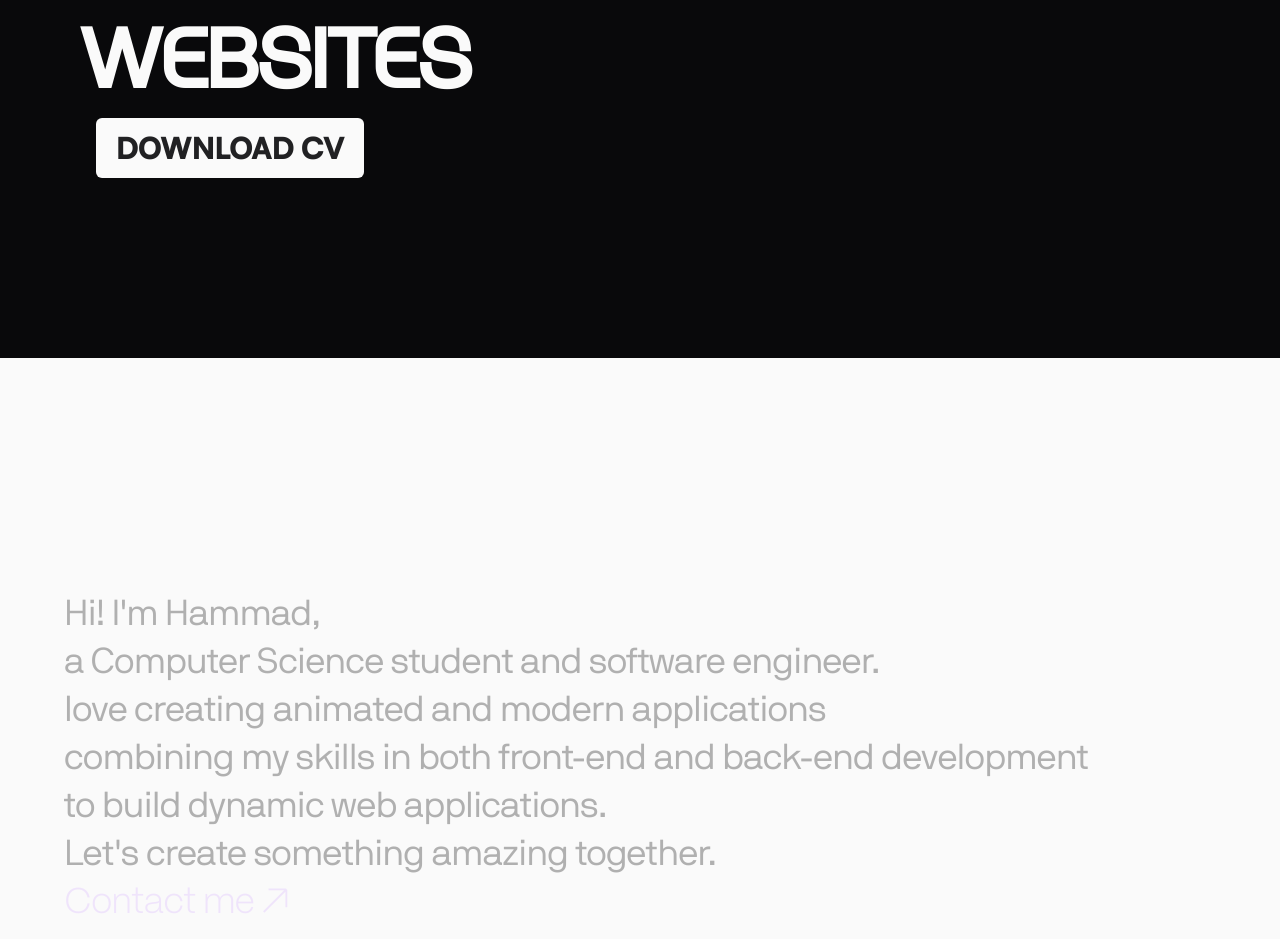
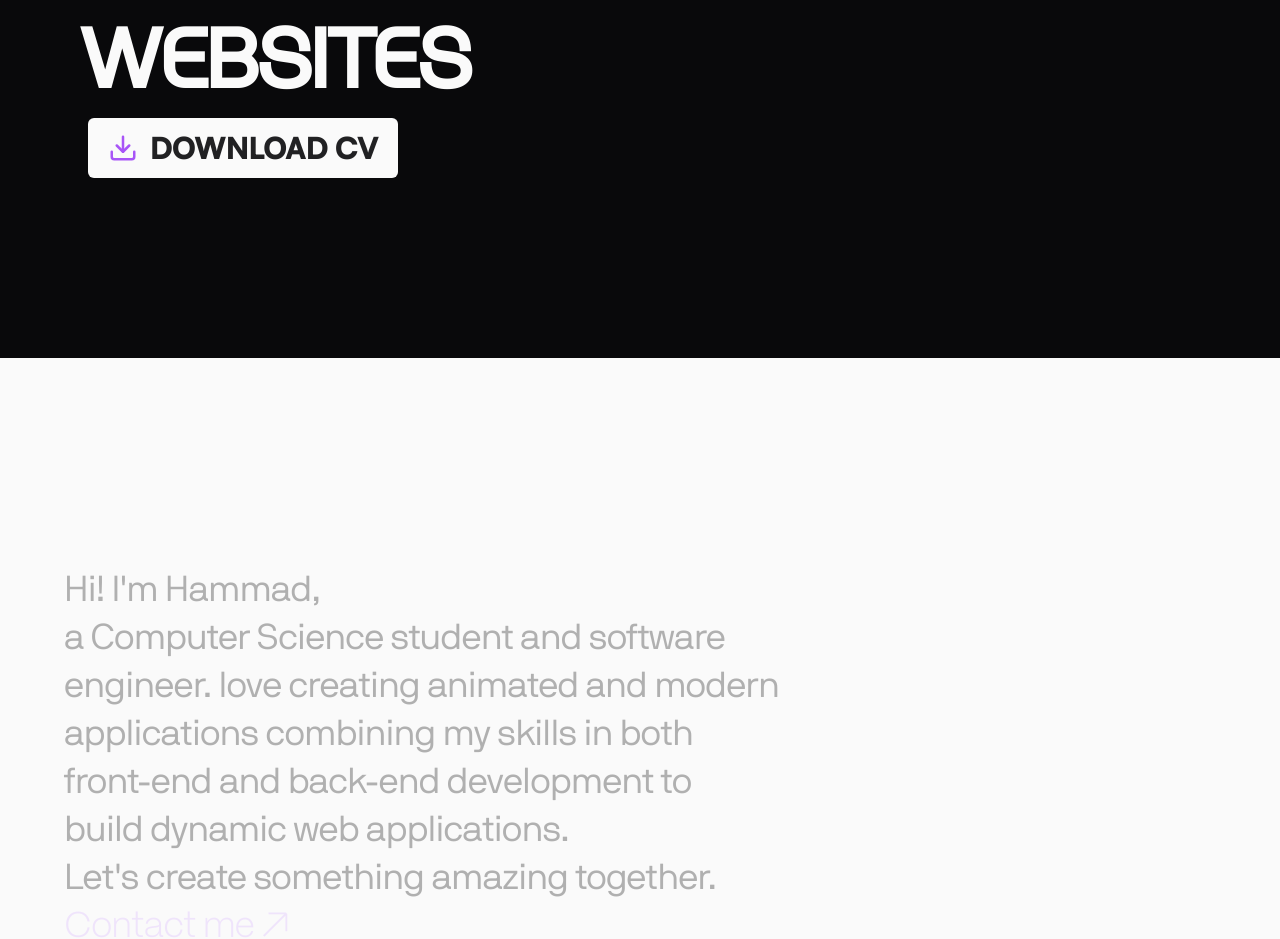
Before and after one commit to Deviillll/reactAndFramerMotion, a React (Vite) app: page / in a window 1280 px wide. Shown: the part 442-1381 px from the top of the page. Built offline with nearby package versions, Linux system fonts and the light colour scheme; grey boxes are pictures that could not be loaded.

Commit message:
large screen projects fix

```diff
--- a/package.json
+++ b/package.json
@@ -17,6 +17,7 @@
     "locomotive-scroll": "^5.0.0-beta.21",
     "react": "^18.2.0",
     "react-dom": "^18.2.0",
+    "react-icons": "^5.3.0",
     "react-intersection-observer": "^9.13.0"
   },
   "devDependencies": {
--- a/src/App.jsx
+++ b/src/App.jsx
@@ -9,17 +9,18 @@ import AboutMe from "./Componenets/AboutMe.tsx";
 import CV from "./Componenets/CV.tsx";
 import MblProjContainer from "./Componenets/MblProjContainer.tsx";
 import Lenis from "lenis";
-import "lenis/dist/lenis.css";
+
 import Marque from "./Componenets/Marque.tsx";
 import Skills from "./Componenets/Skills.tsx";
 import ContactComponent from "./Componenets/ContactNow.tsx";
 import FooterComponent from "./Componenets/Footer.tsx";
+import Testing from "./Componenets/Testing.tsx";
 
 const App = () => {
   return (
     <div className="overflow-hidden ">
       <Header />
-      {/* <Marque /> */}
+
       <AboutMe />
       <Skills />
 
@@ -31,6 +32,7 @@ const App = () => {
       <MblProjContainer />
       <ContactComponent />
       <FooterComponent />
+      {/* <Testing /> */}
     </div>
   );
 };
--- a/src/Componenets/AboutMe.tsx
+++ b/src/Componenets/AboutMe.tsx
@@ -26,7 +26,9 @@ const AboutMe = () => {
         .to(".sm2", { opacity: 1 })
         .to(".sm3", { opacity: 1 })
         .to(".sm4", { opacity: 1 })
+
         .to(".sm5", { opacity: 1 })
+        .to(".sm55", { opacity: 1 })
         .to(".sm6", { opacity: 1 })
         .to(".sm7", { opacity: 1 });
 
@@ -53,6 +55,7 @@ const AboutMe = () => {
         .to(".line2", { width: "100%" })
         .to(".line3", { width: "100%" })
         .to(".line4", { width: "100%" })
+        .to(".line55", { width: "100%" })
         .to(".line5", { width: "100%" })
         .to(".line6", { width: "100%" });
 
@@ -73,15 +76,18 @@ const AboutMe = () => {
         <div className="lg:text-3xl xl:text-4xl text-xl md:text-2xl space-y-2  absolute left-[5%] md:text-neutral-950">
           <h1 className="sm1 opacity-30"> Hi! I'm Hammad,</h1>
           <h1 className="sm2 opacity-30">
-            a Computer Science student and software engineer.
+            a Computer Science student and software
           </h1>
           <h1 className="sm3 opacity-30">
-            love creating animated and modern applications
+            engineer. love creating animated and modern
           </h1>
           <h1 className="sm4 opacity-30">
-            combining my skills in both front-end and back-end development
+            applications combining my skills in both
           </h1>
-          <h1 className="sm5 opacity-30">to build dynamic web applications.</h1>
+          <h1 className="sm5 opacity-30">
+            front-end and back-end development to
+          </h1>
+          <h1 className="sm55 opacity-30">build dynamic web applications.</h1>
           <h1 className="md:mt-2 lg:mt-4 sm6 opacity-30">
             Let's create something amazing together.{" "}
           </h1>
@@ -97,16 +103,19 @@ const AboutMe = () => {
             Hi! I'm Hammad,
           </h1>
           <h1 className="line1 whitespace-nowrap overflow-hidden w-0">
-            a Computer Science student and software engineer.
+            a Computer Science student and software
           </h1>
           <h1 className="line2 whitespace-nowrap overflow-hidden w-0">
-            love creating animated and modern applications
+            engineer. love creating animated and modern
           </h1>
           <h1 className="line3 whitespace-nowrap overflow-hidden w-0">
-            combining my skills in both front-end and back-end development
+            applications combining my skills in both
           </h1>
           <h1 className="line4 whitespace-nowrap overflow-hidden w-0">
-            to build dynamic web applications.
+            front-end and back-end development to
+          </h1>
+          <h1 className="line55 whitespace-nowrap overflow-hidden w-0">
+            build dynamic web applications.
           </h1>
           <h1 className="line5 whitespace-nowrap md:mt-2 lg:mt-4 overflow-hidden w-0">
             Let's create something amazing together.
--- a/src/Componenets/ContactNow.tsx
+++ b/src/Componenets/ContactNow.tsx
@@ -3,7 +3,7 @@ import { motion } from "framer-motion";
 
 const ContactComponent = () => {
   return (
-    <div className="w-screen h-screen bg-zinc-50 text-zinc-950 flex md:flex-row flex-col md:px-8 px-5 py-5  md:justify-center">
+    <div className="w-screen h-screen bg-zinc-50 text-zinc-950 flex lg:flex-row flex-col md:px-8 px-5 py-5  md:justify-center">
       {/* heading */}
       <div className="flex-1 w-1/2   md:flex-col text-2xl mt-20 md:text-[4.5vw] uppercase  font-custombold3 ">
         <div className="md:-space-y-2 tracking-tight leading-tight">
--- a/src/Componenets/Footer.tsx
+++ b/src/Componenets/Footer.tsx
@@ -62,7 +62,7 @@ const FooterComponent = () => {
   return (
     <footer
       ref={container}
-      className="w-screen h-[60vh] md:h-screen px-4 md:px-6 pt-3"
+      className="w-screen h-[60vh] md:h-[85vh] lg:h-screen px-4 md:px-6 pt-3"
     >
       <div className="lg:space-y-40 space-y-20">
         {/* upper part */}
@@ -101,7 +101,7 @@ const FooterComponent = () => {
           </div>
         </div>
         {/* lower part */}
-        <div className="flex flex-wrap space-y-4 md:flex-nowrap md:justify-between px-4 text-sm font-custombold0 uppercase">
+        <div className="flex flex-wrap space-y-4 lg:flex-nowrap lg:justify-between px-4 text-sm font-custombold0 uppercase">
           <div className="md:w-[60%] w-[100%]">
             <h1>Lahore, Pakistan</h1>
           </div>
@@ -114,8 +114,8 @@ const FooterComponent = () => {
         </div>
         {/* last part */}
       </div>
-      <div className="relative overflow-hidden w-full h-full">
-        <div className="w-full text-[22vw] text-center font-custombold1 font-bold">
+      <div className="relative overflow-hidden w-full lg:h-[50%] ">
+        <div className="w-full text-[20vw]  text-center font-custombold1 font-bold">
           <span
             className="name -translate-y-[70%]"
             style={{ display: "inline-block" }}
--- a/src/Componenets/Header.tsx
+++ b/src/Componenets/Header.tsx
@@ -3,6 +3,7 @@ import React, { useRef, useState, useEffect } from "react";
 import { gsap } from "gsap";
 import { useGSAP } from "@gsap/react";
 import { ScrollTrigger } from "gsap/ScrollTrigger";
+import { FiDownload } from "react-icons/fi";
 
 gsap.registerPlugin(ScrollTrigger);
 
@@ -90,9 +91,14 @@ const Header = () => {
           </div>
 
           <h1 className=" md:ml-10 flex   textanime">websites </h1>
-          <div className="md:ml-10 lg:ml-14  btn">
+          <div className="md:ml-10 lg:ml-12  btn">
             <button className=" text-sm text-center md:text-xl flex-col lg:text-3xl uppercase flex mt-5 md:mt-4 lg:mt-3 items-center rounded-md tracking-tight bg-zinc-50 px-2 md:px-3 lg:px-4 lg:py-2 xl:px-5 xl:py-3 font-custombold6 py-3 text-zinc-950/90 hover:scale-110 hover:bg-purple-300/90 hover:text-gray-50 transition-all ease-in-out duration-150 ">
-              download cv
+              <div className="flex gap-x-3 items-center justify-center">
+                <span className="">
+                  <FiDownload className="text-purple-500  " />
+                </span>
+                download cv
+              </div>
             </button>
           </div>
         </div>
--- /dev/null
+++ b/src/Componenets/Testing.tsx
@@ -0,0 +1,16 @@
+import React from "react";
+
+const Testing = () => {
+  return (
+    <div className="h-screen w-screen text-[8vw] font-bold uppercase relative">
+      <div className="h-1/2 absolute top-0 w-full bg-orange-400 text-center justify-center items-end flex">
+        <h1 className="translate-y-[6vw]">hello</h1>
+      </div>
+      <div className="h-1/2 absolute bottom-0 w-full bg-green-300 text-center flex justify-center items-start">
+        <h1 className="-translate-y-[6vw] ">hello</h1>
+      </div>
+    </div>
+  );
+};
+
+export default Testing;
--- a/src/Componenets/VideoBox.tsx
+++ b/src/Componenets/VideoBox.tsx
@@ -2,7 +2,7 @@ import React from "react";
 
 const VideoBox = ({ img1, img2, head1, head2 }) => {
   return (
-    <div className=" font-custombold1 font-bold overflow-hidden ">
+    <div className=" font-custombold1 tracking-wider font-bold overflow-hidden ">
       {" "}
       <div className="flex justify-around items-center w-[80vw] group  ">
         <img
@@ -10,7 +10,7 @@ const VideoBox = ({ img1, img2, head1, head2 }) => {
           src={img1}
           alt=""
         />
-        <div className="md:h-[80px] lg:h-[100px] xl:h-[130px]  h-12 overflow-hidden text-center cursor-pointer">
+        <div className="md:h-[80px] lg:h-[100px] xl:h-[130px]  h-9 overflow-hidden text-center cursor-pointer">
           <h1 className="md:text-[6.5vw] text-[7vw] uppercase group-hover:text-fuchsia-400 text-zinc-50 group-hover:-translate-y-full transition-all ease-linear duration-[0.5]">
             {head1}
           </h1>
```
Also changed, not shown: src/Componenets/Contact.tsx (+14 -17 lines), 1 other file (tests, documents, lock files or other folders).
